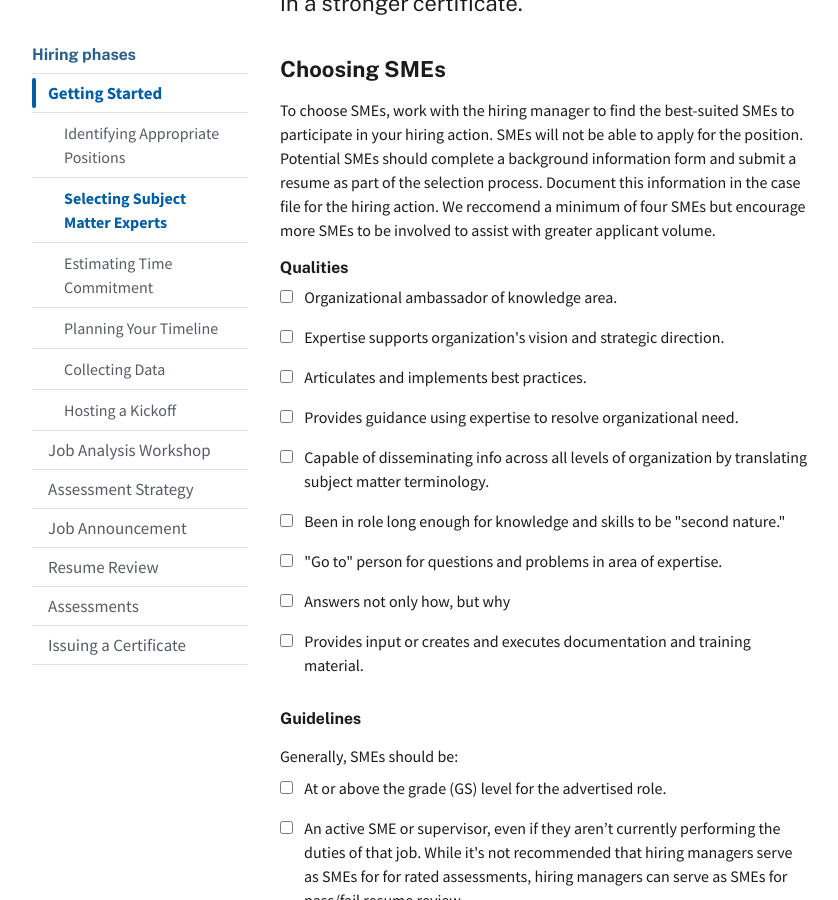
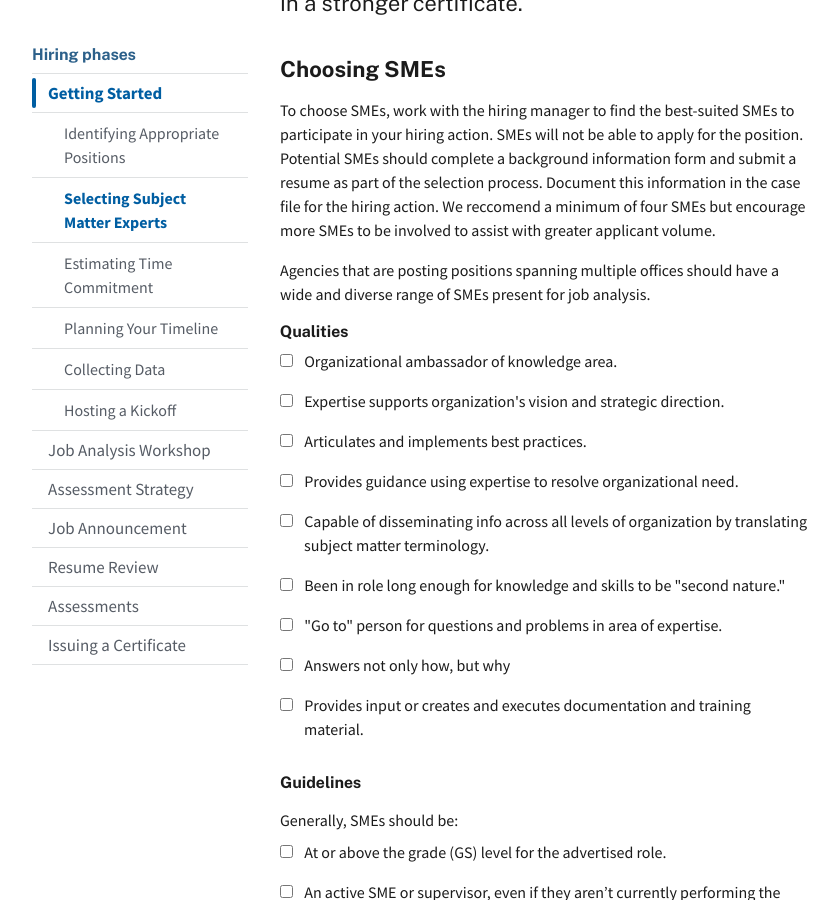
Before and after one commit to usds/SME-QA-Website, a Jekyll site: the page built from pages/phases/getting-started/selecting-smes.md, in a window 1280 px wide and 900 px high, scrolled down 448 px. Shown: the whole window, without its empty margins (128-966 px from the left). Built offline with Jekyll 4.4.1, drawn with Linux system fonts in a browser that asks for light colours.

Commit message:
Update _sme-selection-checklist.html

```diff
--- a/_includes/_sme-selection-checklist.html
+++ b/_includes/_sme-selection-checklist.html
@@ -1,6 +1,10 @@
 <h3>Choosing SMEs</h3>
 <p>
 To choose SMEs, work with the hiring manager to find the best-suited SMEs to participate in your hiring action. SMEs will not be able to apply for the position. Potential SMEs should complete a background information form and submit a resume as part of the selection process. Document this information in the case file for the hiring action. We reccomend a minimum of four SMEs but encourage more SMEs to be involved to assist with greater applicant volume.
+</p>
+
+<p>
+Agencies that are posting positions spanning multiple offices should have a wide and diverse range of SMEs present for job analysis.
 </p>
 
 <form name="sme-selection-checklist" class="smeqa-sme-selection-checklist">
```
